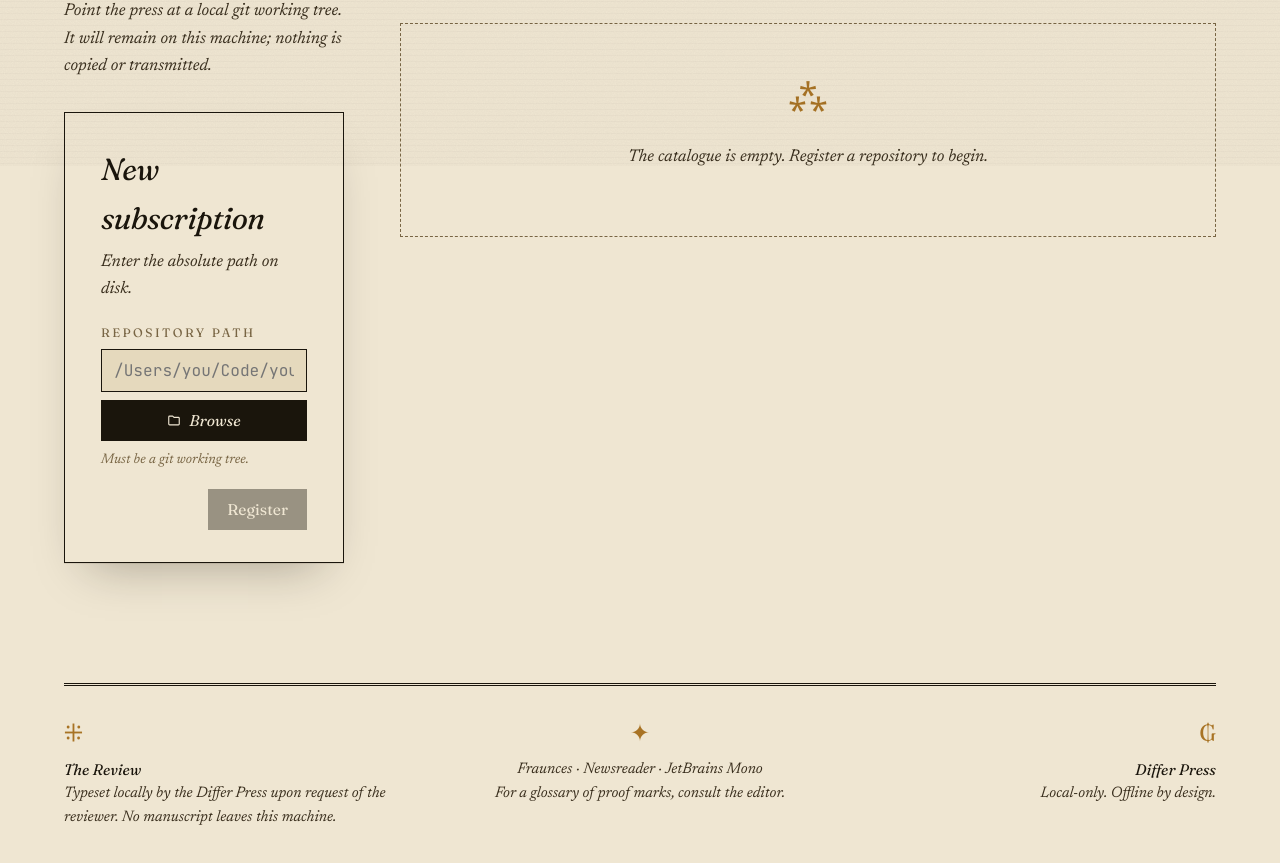
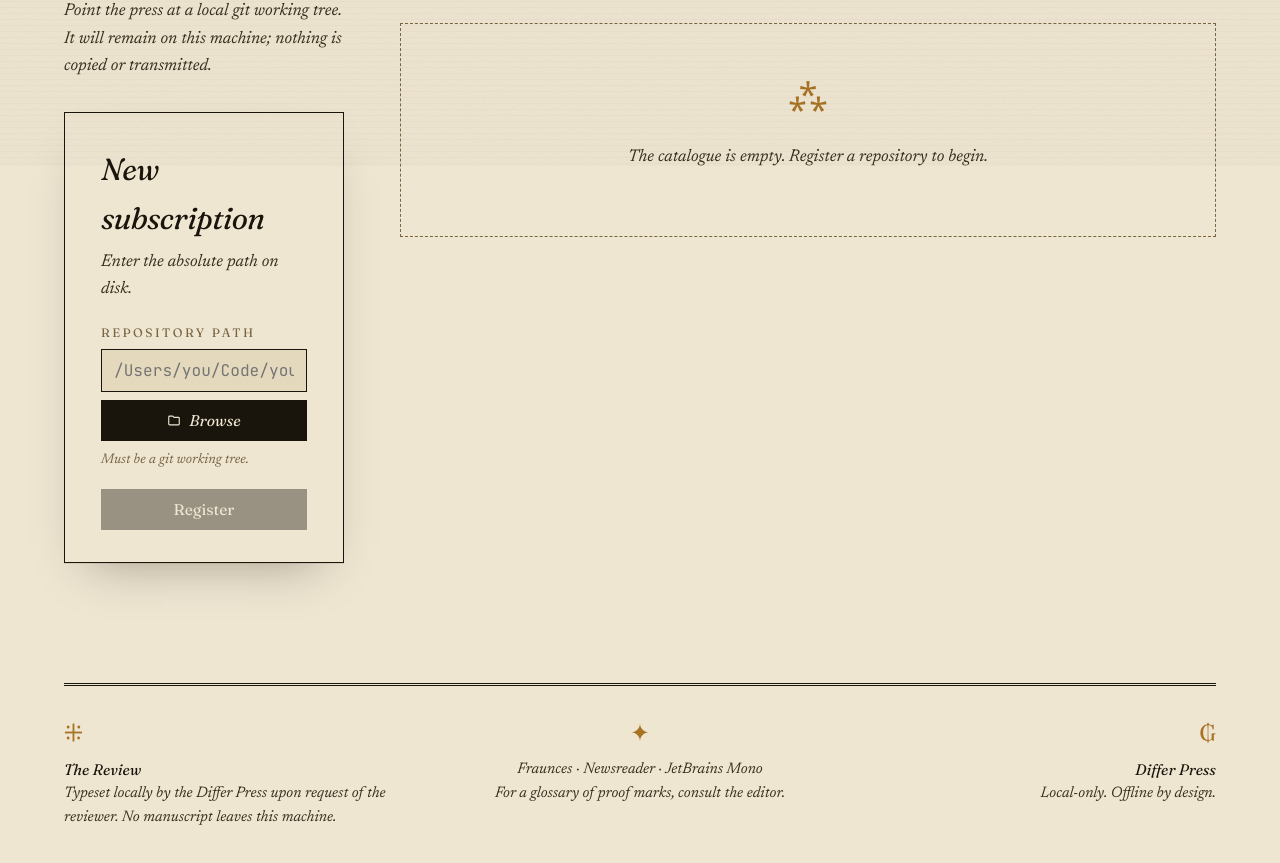
Before and after one commit to SpikePuppet/differ, a React (Vite) app: page / in a window 1280 px wide. Shown: the part 634-1497 px from the top of the page. Built offline with nearby package versions, Linux system fonts and the light colour scheme.

Commit message:
Fix button size in subscription box

```diff
--- a/frontend/src/styles.css
+++ b/frontend/src/styles.css
@@ -571,7 +571,7 @@ em.literary { font-family: "Newsreader", serif; font-style: italic; font-weight:
 .form-row .hint { font-family: "Newsreader", serif; font-style: italic; font-size: 0.82rem; color: var(--ink-faint); margin-top: 2px; }
 .form-actions { display: flex; justify-content: flex-end; gap: 10px; margin-top: 18px; }
 .form-grid-2 { display: grid; grid-template-columns: 1fr 1fr; gap: 16px; }
-.card .form-actions .btn.primary { padding: 10px 18px; font-size: 0.92rem; }
+.card .form-actions .btn.primary { padding: 10px 18px; font-size: 0.92rem; width: 100%; justify-content: center; }
 
 /* Index list (repos/sessions) */
 .index-grid { display: grid; grid-template-columns: 280px 1fr; gap: 56px; margin-top: 56px; align-items: start; }
```
